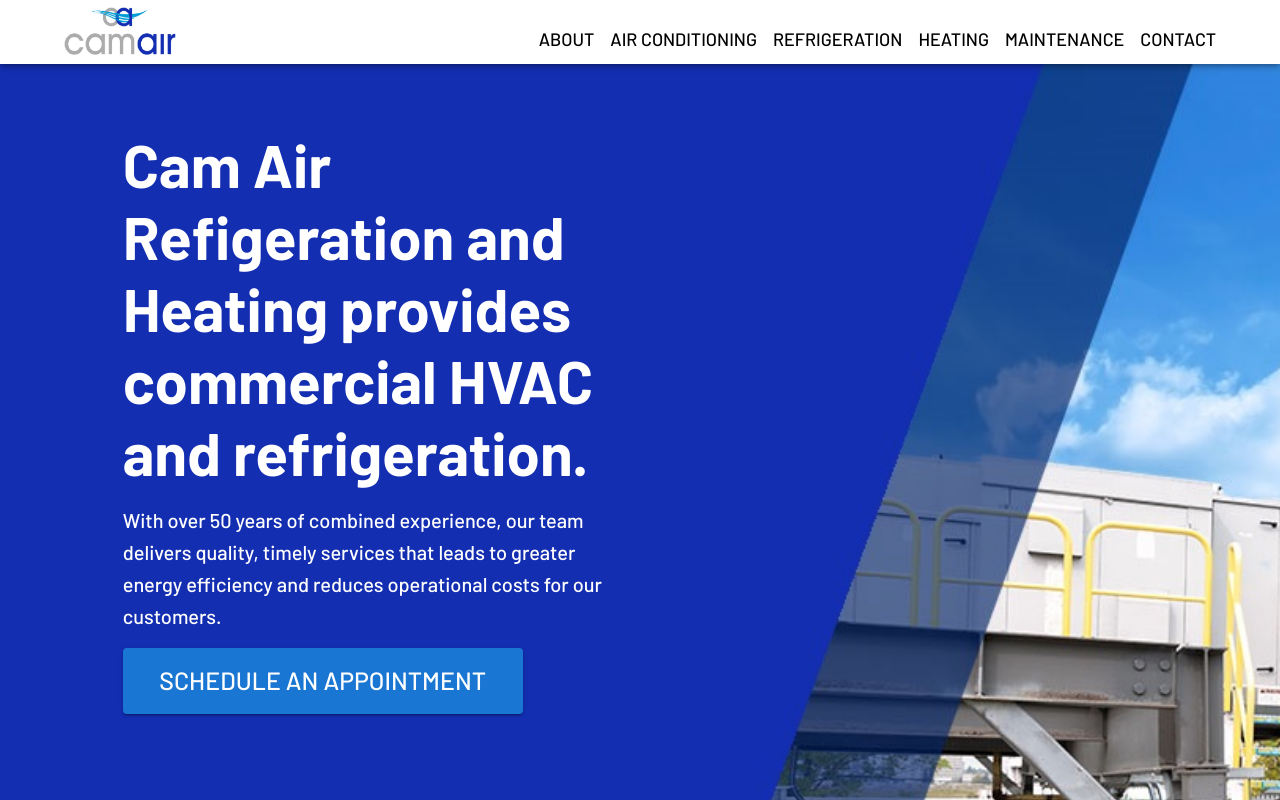
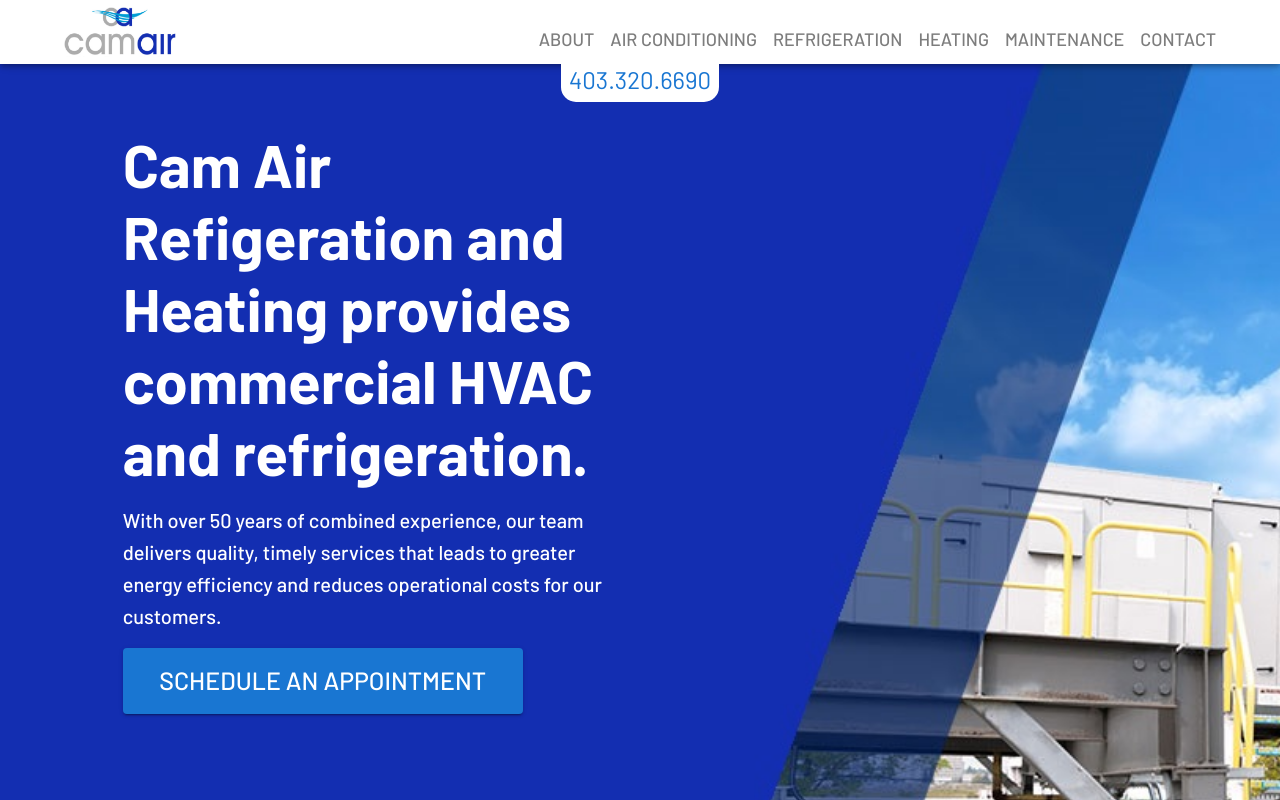
Before and after one commit to Jbridges1119/cam-air, a React (Create React App) app: page / in a window 1280 px wide. Shown: the top 800 px of the page. Built offline with nearby package versions, Linux system fonts and the light colour scheme.

Commit message:
Add phone number to navbar

```diff
--- a/src/NavBar.tsx
+++ b/src/NavBar.tsx
@@ -36,7 +36,10 @@
       sx={{ textAlign: "center", backgroundColor: `${navBackgroundColor}` }}
     >
       <Button href="tel:4033206690">
-        <Typography variant="h6" sx={{ my: 2, color: "white" }}>
+        <Typography
+          variant="h5"
+          sx={{ my: 2, color: "white", fontWeight: "bold" }}
+        >
           Call: 403-320-6690
         </Typography>
       </Button>
@@ -45,7 +48,13 @@
         {navItems.map((item) => (
           <ListItem key={item} disablePadding>
             <ListItemButton sx={{ textAlign: "center", color: "white" }}>
-              <ListItemText primary={item} />
+              <ListItemText
+                primary={item}
+                primaryTypographyProps={{
+                  fontSize: "22px",
+                  fontWeight: "bold",
+                }}
+              />
             </ListItemButton>
           </ListItem>
         ))}
@@ -64,6 +73,22 @@
             background: "white",
           }}
         >
+
+          <Box
+            sx={{
+              background: "white",
+              position: "absolute",
+              top: "50px",
+              zIndex: "100000",
+              borderBottomLeftRadius: 15,
+              borderBottomRightRadius: 15,
+              display: { md: "inline-block", xs: "none" },
+            }}
+          >
+            <Button sx={{ mt: 1 }} href="tel:4033206690">
+              <Typography variant="h5">403.320.6690</Typography>
+            </Button>
+          </Box>
           <Toolbar
             sx={{
               maxWidth: "1200px",
@@ -73,10 +98,12 @@
               width: "100%",
             }}
           >
-            <Button>
+            <Button sx={{"&:hover": {
+                  background: "none",
+                },}}>
               <CardMedia
                 component="img"
-                sx={{ height: "50px", ml: 2 }}
+                sx={{ height: "50px", ml: { sm: 2, xs: 0.5 }, }}
                 image={logo}
                 alt="Loading.."
               />
@@ -86,7 +113,7 @@
               aria-label="open drawer"
               edge="start"
               onClick={handleDrawerToggle}
-              sx={{ mr: 2, display: { md: "none" }, color: "black"}}
+              sx={{ mr: 2, display: { md: "none" }, color: "#7d7d7d" }}
             >
               <MenuIcon />
             </IconButton>
@@ -100,7 +127,12 @@
               {navItems.map((item) => (
                 <Button
                   key={item}
-                  sx={{ color: "black", fontSize: "18px", mt: 2 }}
+                  sx={{ color: "#7d7d7d", fontSize: "18px", mt: 2,
+                  "&:hover": {
+                    background: "none",
+                    color:'#1976d2'
+                  },
+                }}
                 >
                   {item}
                 </Button>
```
